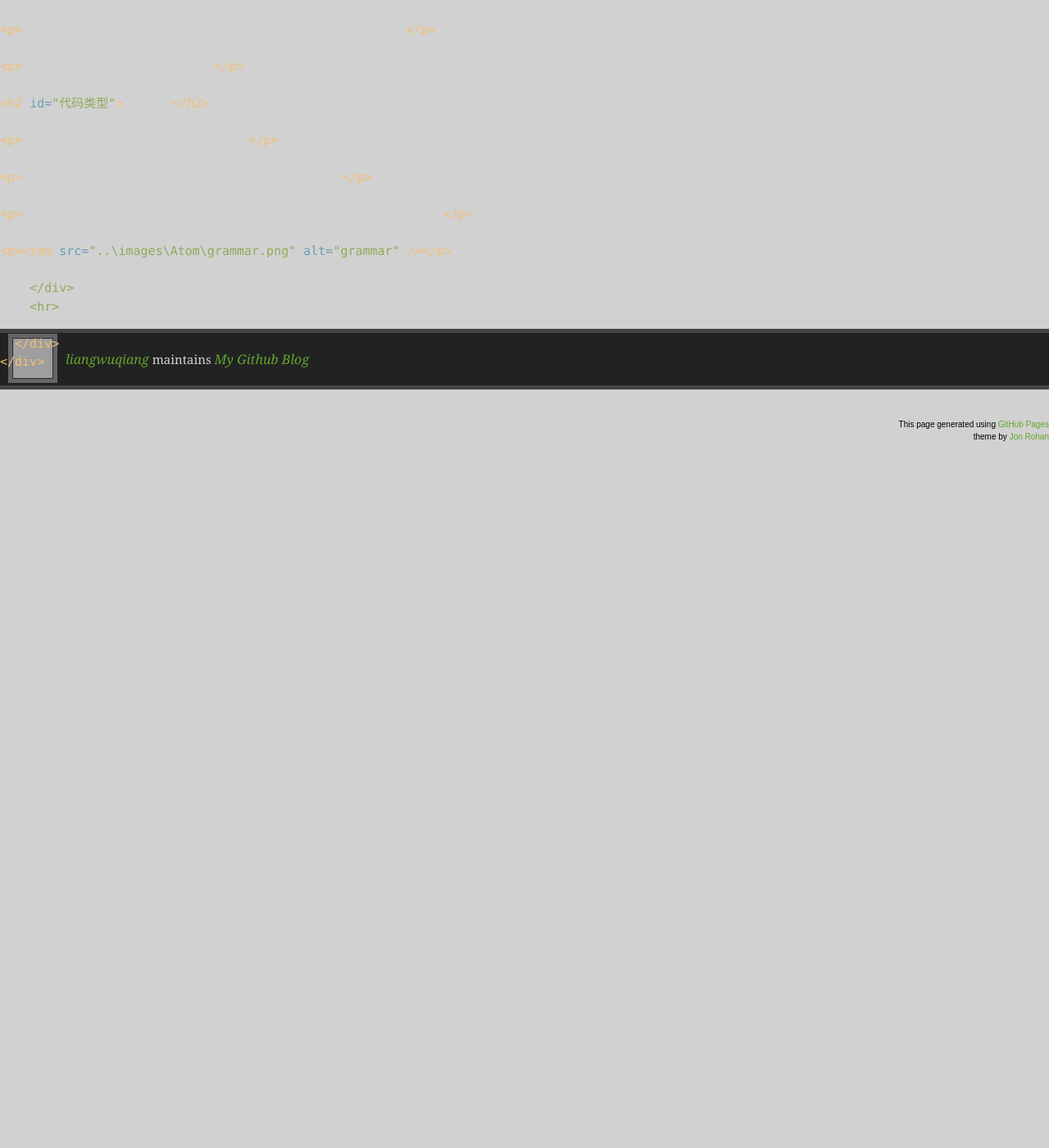
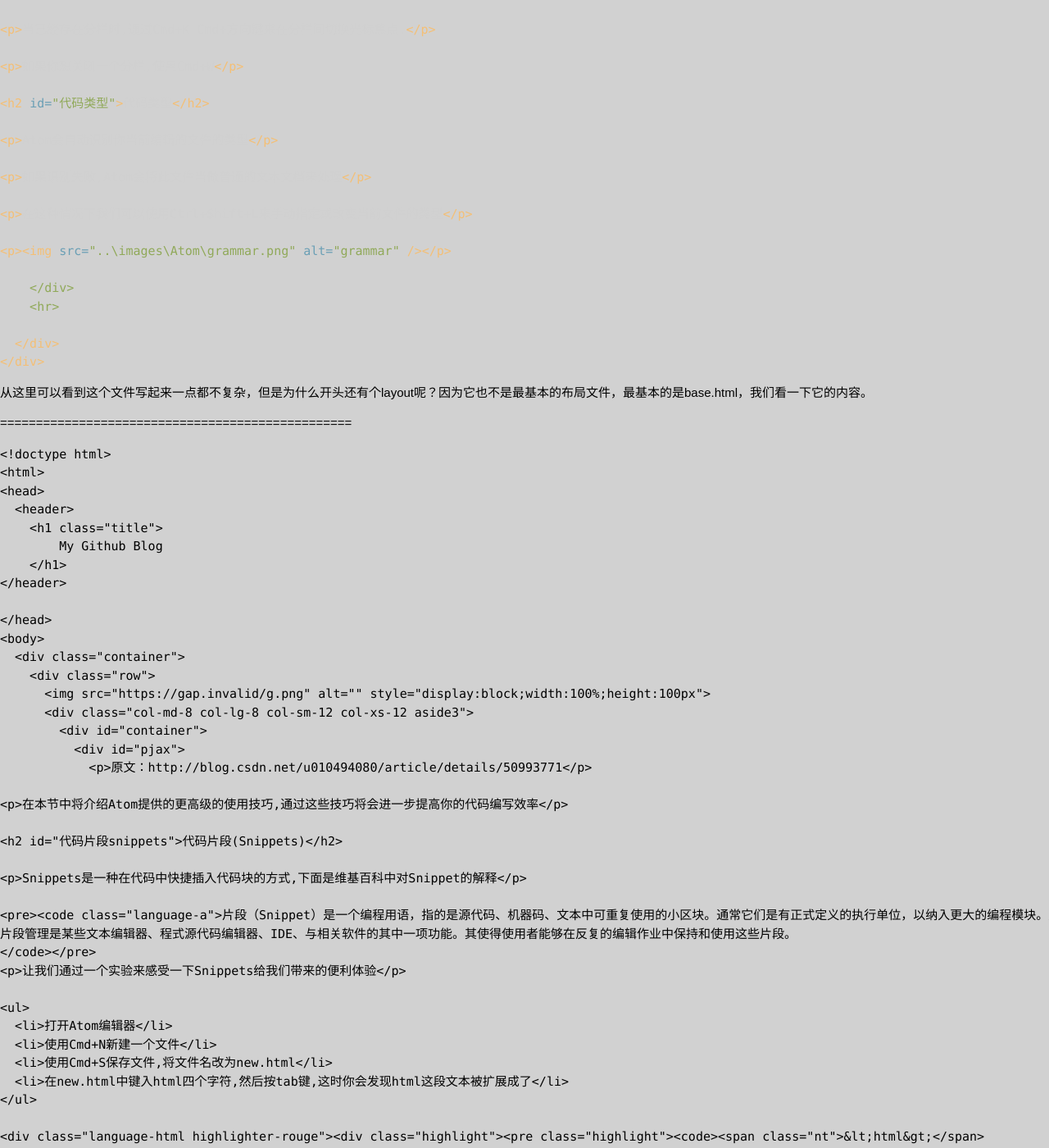
Before and after one commit to liangwuqiang/AQ-blog, a Jekyll site: the page built from _posts/2017-06-06-在Github上搭建Jekyll博客和创建主题.md, in a window 1280 px wide and 1400 px high, scrolled down 6179 px. Shown: the whole window at 82% size. Built offline with Jekyll 4.4.1, drawn with Linux system fonts in a browser that asks for light colours; before the commit the page ends 6809 px from its top, so only the background shows below that; some of the changed text lies outside the part shown; grey boxes are pictures that could not be loaded.

Commit message:
Update 2017-06-06-在Github上搭建Jekyll博客和创建主题.md

````diff
--- a/_posts/2017-06-06-在Github上搭建Jekyll博客和创建主题.md
+++ b/_posts/2017-06-06-在Github上搭建Jekyll博客和创建主题.md
@@ -159,3 +159,33 @@ layout: base
   </div>
 </div>
 ```
+
+
+从这里可以看到这个文件写起来一点都不复杂，但是为什么开头还有个layout呢？因为它也不是最基本的布局文件，最基本的是base.html，我们看一下它的内容。
+
+=================================================
+
+```HTML
+<!doctype html>
+<html>
+<head>
+  {% include header.html %}
+</head>
+<body>
+  <div class="container">
+    <div class="row">
+      {% include navside.html %}
+      <div class="col-md-8 col-lg-8 col-sm-12 col-xs-12 aside3">
+        <div id="container">
+          <div id="pjax">
+            {{ content }}
+          </div>
+        </div>
+      </div>
+    </div>
+  </div>
+  {% include footer.html %}
+  {% include googleanalytics.html %}
+</body>
+</html>
+```
````
